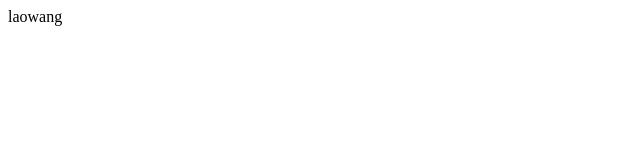
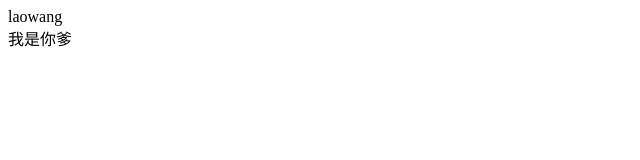
Before and after one commit to Linengneng/letao, a plain HTML site: page index.html in a window 1280 px wide. Shown: the whole page, without its empty margins (0-640 px from the left). Drawn offline with Linux system fonts and the light colour scheme.

Commit message:
第二次提交

```diff
--- a/index.html
+++ b/index.html
@@ -8,5 +8,6 @@
   </head>
   <body>
     <div>laowang</div>
+    <div>我是你爹</div>
   </body>
 </html>
```
